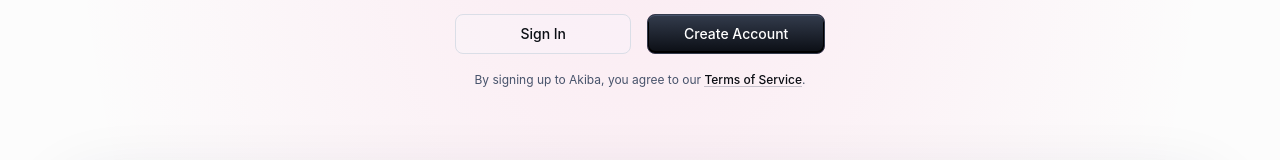
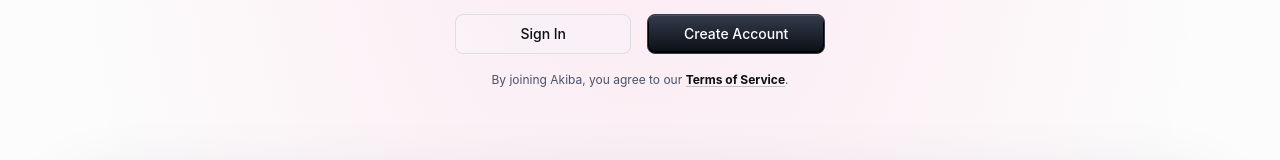
Before and after one commit to aogajoseph/akiba, a Next.js app: page / in a window 1280 px wide. Shown: the part 327-487 px from the top of the page. Built offline with nearby package versions, Linux system fonts and the light colour scheme; no server answers.

Commit message:
Change signup consent wording to joining Akiba

```diff
--- a/app/marketing-template/components/Hero.tsx
+++ b/app/marketing-template/components/Hero.tsx
@@ -33,7 +33,7 @@ export default function Hero() {
  <Typography variant="body1" sx={{maxWidth:900,mx:'auto',mt:3,color:'text.secondary',textAlign:'center'}}>Akiba is a finance coordination platform that helps people contribute and spend money as a team to<Box component="br" sx={{display:{xs:'none',md:'block'}}}/> plan events or achieve shared goals.</Typography>
  <Stack direction={{xs:'column',sm:'row'}} spacing={2} justifyContent="center" sx={{mt:4,maxWidth:370,mx:'auto'}}>
  <Button href="/login" size="medium" variant="outlined" fullWidth sx={{py:1.1}}>Sign In</Button><Button href="/signup" size="medium" variant="contained" fullWidth sx={{py:1.1,bgcolor:'#E91E78','&:hover':{bgcolor:'#C21863'}}}>Create Account</Button></Stack>
- <Typography variant="caption" color="text.secondary" sx={{display:'block',mt:2}}>By signing up to Akiba, you agree to our <Link href="/terms">Terms of Service</Link>.</Typography>
+ <Typography variant="caption" color="text.secondary" sx={{display:'block',mt:2}}>By joining Akiba, you agree to our <Link href="https://akiba-kappa.vercel.app/terms" sx={{ fontWeight: 700 }}>Terms of Service</Link>.</Typography>
  <Box component="img" src="/akiba-dashboard-screenshot.png" alt="Akiba dashboard showing groups, contributions, chats, and pending approvals" sx={{mt:9,width:"100%",height:"auto",display:"block",borderRadius:4,boxShadow:"0 25px 70px rgba(26,38,65,.12)"}} />
  </Container></Box>;
 }
```
